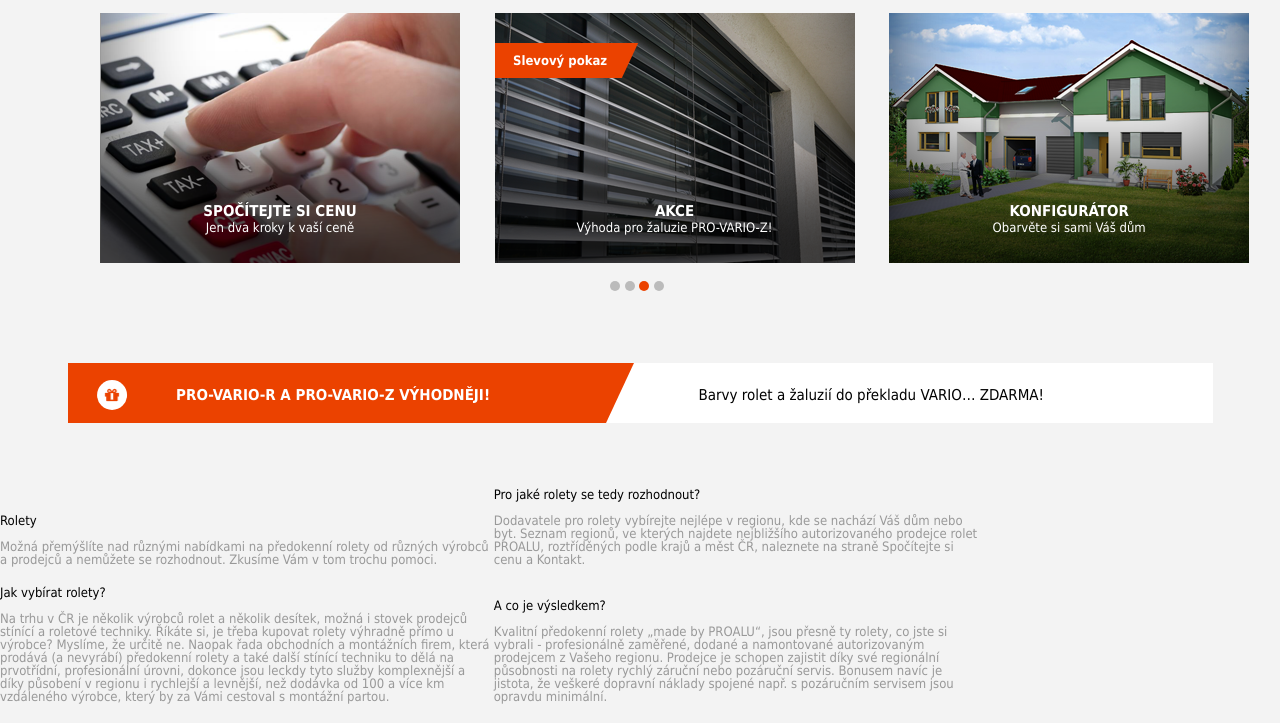
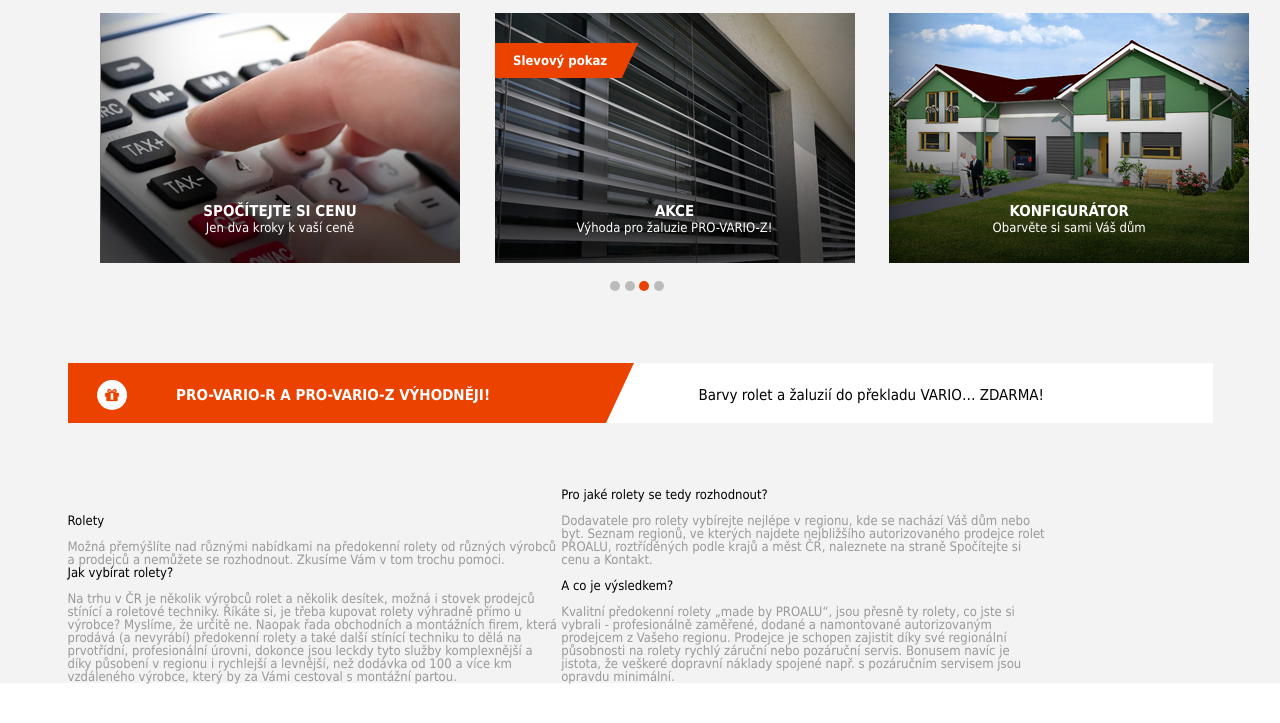
Before and after one commit to mohsom/ua-web-challenge, a plain HTML site: page index.html in a window 1280 px wide. Shown: the part 619-1342 px from the top of the page. After the commit the page ends 1303 px from the top, so only its background shows below. Drawn offline with Linux system fonts and the light colour scheme.

Commit message:
main body

```diff
--- a/styles/style.css
+++ b/styles/style.css
@@ -453,11 +453,11 @@
 .main-info-ceo{
     width: 1145px;
     font-size: 13px;
+    margin: 0 auto;
 }
 .ceo-row{
     display: block;
     width: 100%;
-    padding-bottom: 20px;
 }
 .ceo-article{
     display: inline-block;
```
